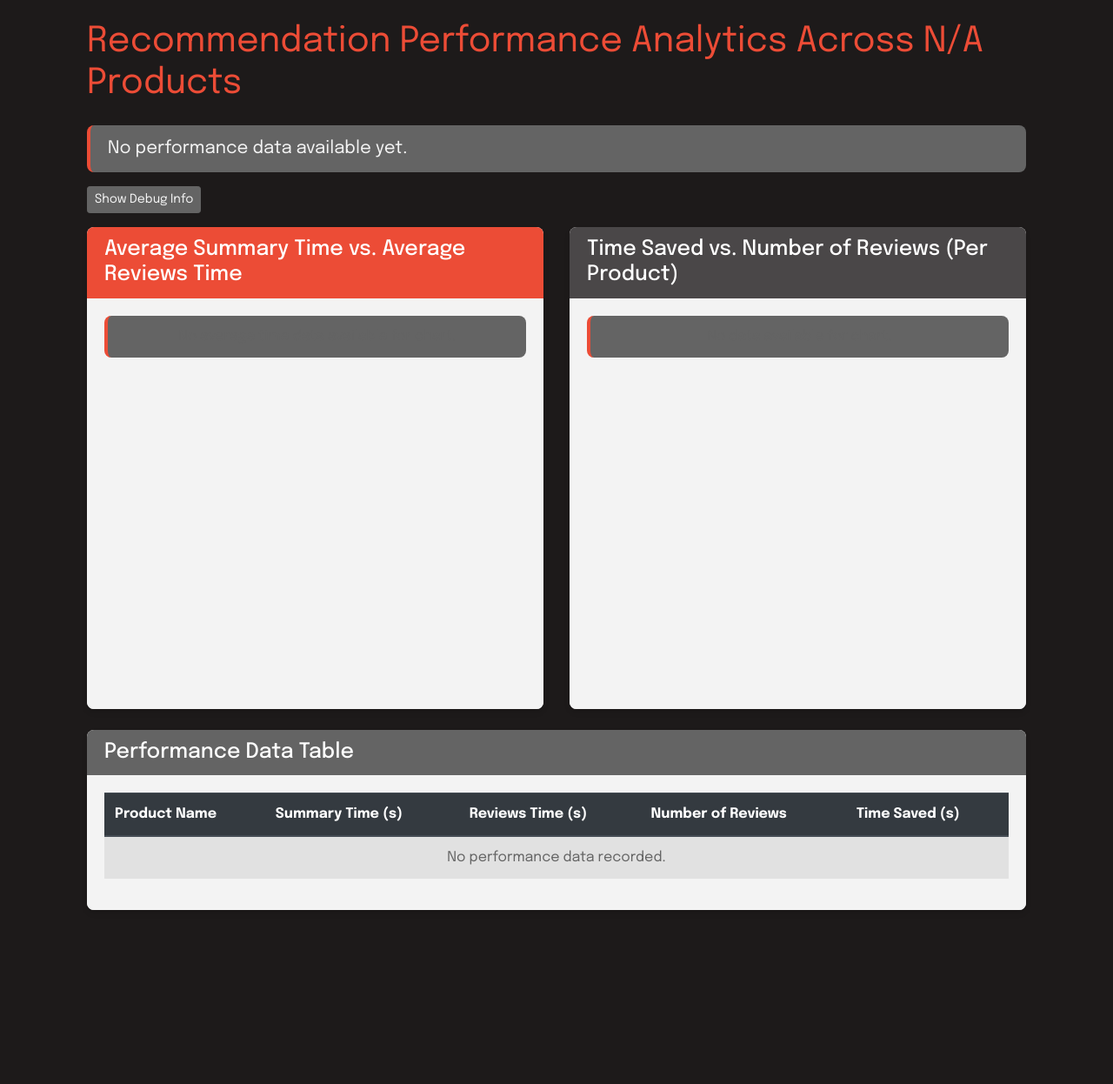
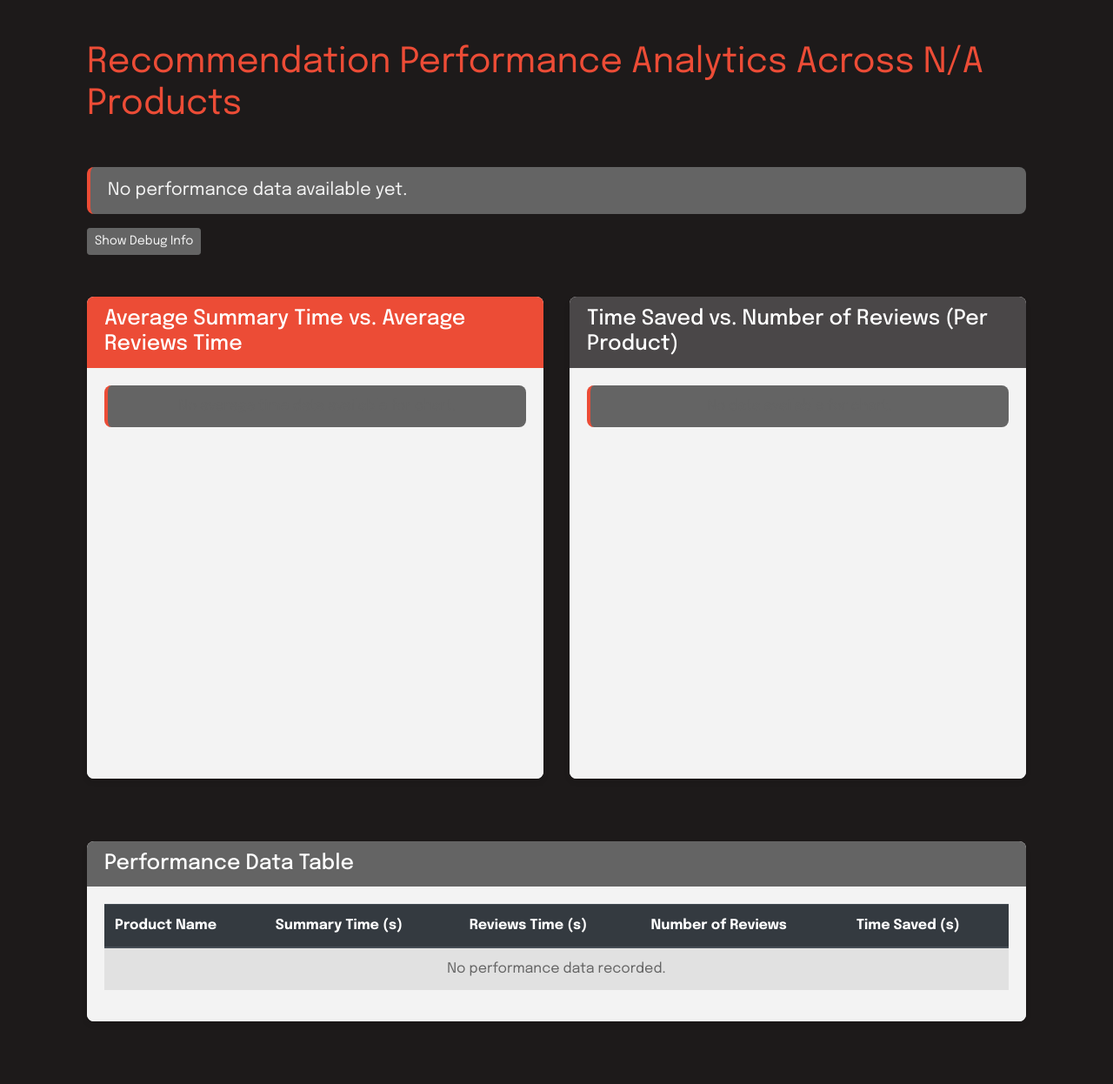
Before and after one commit to GreatRockbits/recommendation-engine-tk, a Django app: page /analytics/ in a window 1280 px wide. Shown: the part 58-1304 px from the top of the page at 87% size. Before the commit the page ends 1104 px from the top, so only its background shows below. Run offline with Django 5.2, Linux system fonts and the light colour scheme; data that the repository does not hold is empty; some libraries are stand-ins or nearby versions.

Commit message:
Fixed UI element spacing and text colour on recommendation_analytics

```diff
--- a/product_recommender/static/css/custom_styles.css
+++ b/product_recommender/static/css/custom_styles.css
@@ -4,6 +4,7 @@
 /* Custom color scheme variables */
 :root {
     --orange: #EC4C36;
+    --lightish-orange: #fbb1a1;
     --darkish-grey: #4A4748;
     --very-dark-grey: #1D1A1A;
     --mid-grey: #646464;
@@ -182,7 +183,7 @@ h2, h4, h5 {
 }
 
 .lead strong {
-    color: var(--orange);
+    color: var(--lightish-orange);
 }
 
 /* Small text styling */
--- a/product_recommender/templates/recommendation_analytics.html
+++ b/product_recommender/templates/recommendation_analytics.html
@@ -16,11 +16,11 @@
 {% endblock %}
 
 {% block content %}
-    <div class="container mt-4">
-        <h1 class="mb-4">Recommendation Performance Analytics Across {{ total_products_analyzed|default:"N/A" }} Products</h1>
+    <div class="container mt-5 pb-5">
+        <h1 class="mb-5">Recommendation Performance Analytics Across {{ total_products_analyzed|default:"N/A" }} Products</h1>
 
         {% if not no_data and average_time_saved is not None %}
-            <div class="alert alert-info">
+            <div class="alert alert-info mb-3">
                 <p class="lead mb-1">Average time saved by using AI summaries: <strong>{{ average_time_saved|floatformat:4 }} seconds</strong></p>
                 <p class="lead mb-1">Average time saved percentage by using AI summaries: <strong>{{ average_time_saved_percentage|floatformat:2 }}%</strong></p>
                 <small>(Based on {{ total_performance_records }} data points)</small>
@@ -35,7 +35,7 @@
             </div>
         {% endif %}
 
-        <button id="toggleDebug" class="btn btn-sm btn-secondary mb-3">Show Debug Info</button>
+        <button id="toggleDebug" class="btn btn-sm btn-secondary mb-5">Show Debug Info</button>
 
         <div id="debugInfo" class="debug-info">
             <h4>Debug Information:</h4>
@@ -61,7 +61,7 @@
             <div id="parsedData"></div>
         </div>
 
-        <div class="row">
+        <div class="row mb-5">
             <div class="col-md-6">
                 <div class="card mb-4">
                     <div class="card-header bg-primary text-white">
```
